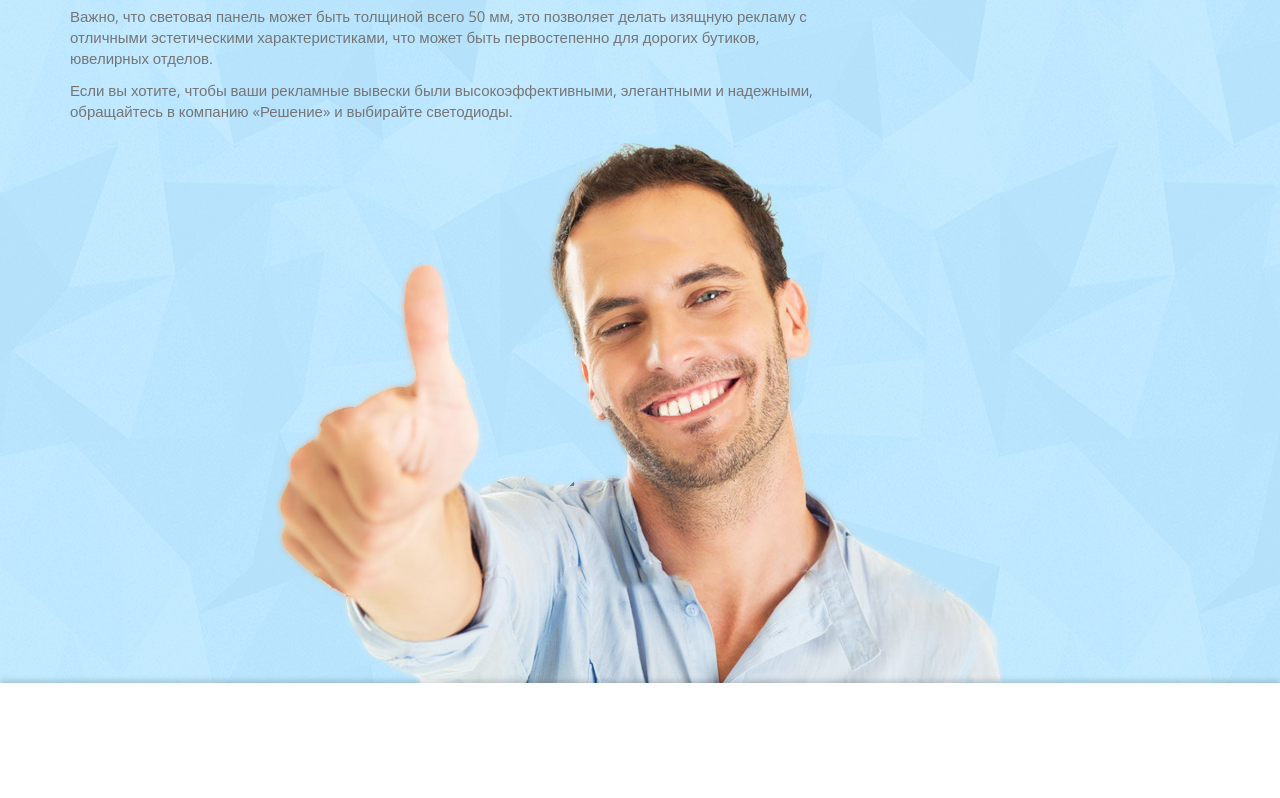
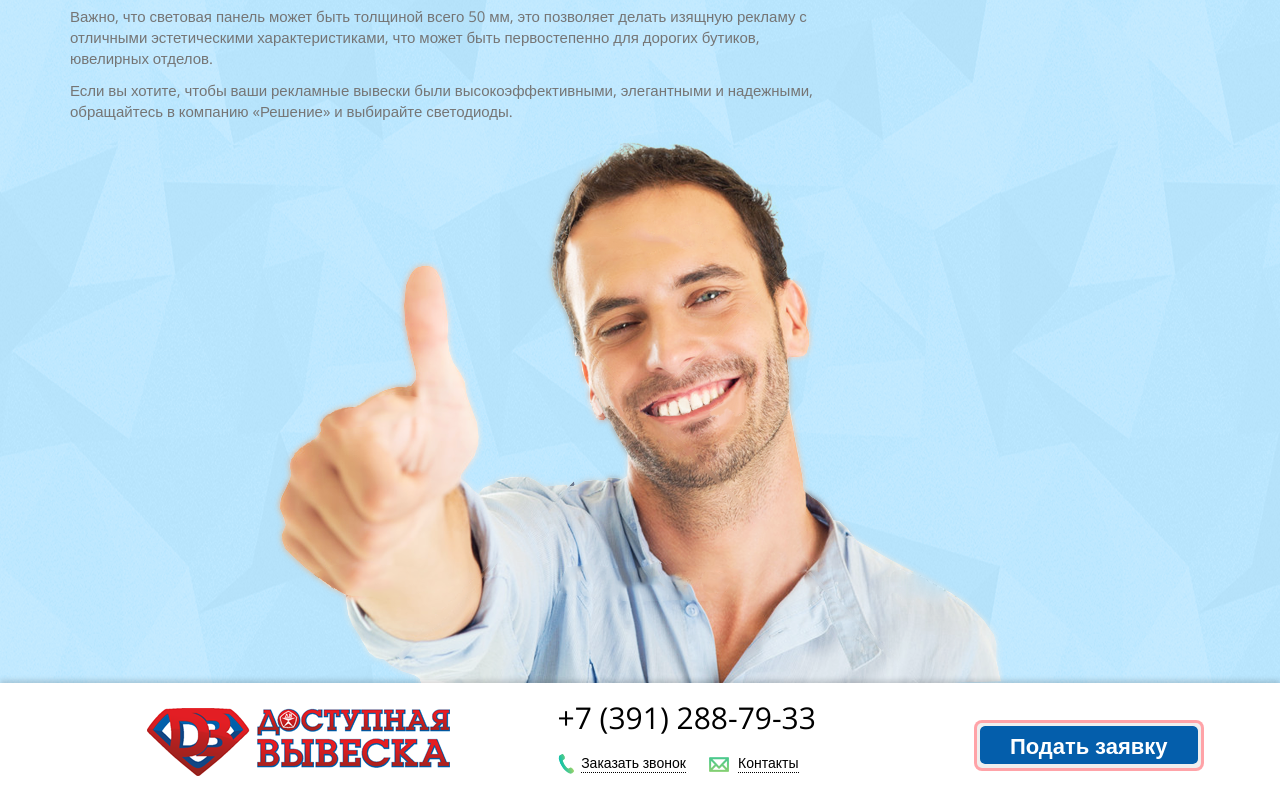
Before and after one commit to starniciuc/dv, a plain HTML site: page public_html/index.html in a window 1280 px wide. Shown: the part 5200-5998 px from the top of the page. Drawn offline with nearby package versions, Linux system fonts and the light colour scheme.

Commit message:
add footer

```diff
--- a/public_html/index.html
+++ b/public_html/index.html
@@ -319,7 +319,22 @@
                 </section>
             </main>
             <footer>
-
+                <div class="container">
+                    <div class="row">
+                        <div class="col-sm-5">
+                            <div class="logo">
+                                <a href="#"><img src="img/logo.png" alt="logo"></a>
+                            </div>
+                        </div>
+                        <div class="col-sm-4">
+                            <div class="number-call"><a href="tel: +7391288-79-33">+7 (391) 288-79-33</a></div>
+                            <div class="call-block"><a href="#"><i class="icon call-icon"></i> <span>Заказать звонок</span></a> <a href="#"><i class="icon contact-icon"></i> <span>Контакты</span></a></div>
+                        </div>
+						<div class="col-sm-3 text-center padding-top-20">
+							<button class="btn btn-ask btn-blue"><span>Подать заявку</span></button>
+						</div>
+                    </div>
+                </div>
             </footer>
         </div>
 
--- a/public_html/scss/_buttons.scss
+++ b/public_html/scss/_buttons.scss
@@ -37,7 +37,7 @@
 
 .btn-ask{
     @include box-shadow(0px 0px 0px 3px #ffa3a8);
-     padding: 6px 2px;
+	padding: 6px 2px;
     border-radius: 5px;
     display: inline-block;
     margin-left: 20px;
@@ -59,3 +59,15 @@
         }
     }
 }
+.btn-blue{
+	span{
+		background: url("../img/btn-blue.png") no-repeat center bottom;
+		background-size: 100% 100%;
+	}
+	&:hover{
+        span{
+            background: url("../img/btn-blue-hover.png") no-repeat center bottom;
+            background-size: 100% 100%;
+        }
+    }
+}
--- a/public_html/scss/main.scss
+++ b/public_html/scss/main.scss
@@ -435,4 +435,54 @@ footer{
     background-color: $white;
     height: 115px;
     @include box-shadow(0 -3px 5px rgba(0, 0, 0, 0.15));
+
+	.logo{
+        line-height: 115px;
+        text-align: center;
+
+        a{
+            img{
+                max-width: 100%;
+            }
+        }
+    }
+
+    .number-call{
+        height: 70px;
+
+        a{
+            color: $black;
+            font-size: 30px;
+            line-height: 70px;
+
+            &:hover{
+                text-decoration: none;
+            }
+        }
+    }
+
+    .call-block{
+        a{
+            display: inline-block;
+            color: $black;
+            font-size: 14px;
+            margin-right: 20px;
+
+            span{
+                border-bottom: 1px dotted $black;
+                @include transition(border, 0.35s);
+            }
+
+            &:hover{
+                text-decoration: none;
+
+                span{
+                    border-bottom: 0;
+                }
+            }
+        }
+    }
 }
+.padding-top-20{
+	padding-top: 40px;
+}
```
Also changed, not shown: public_html/css/main.css, public_html/img/btn-blue-hover.png (added), public_html/img/btn-blue.png (added), public_html/img/p1.png (added), 1 other file.
